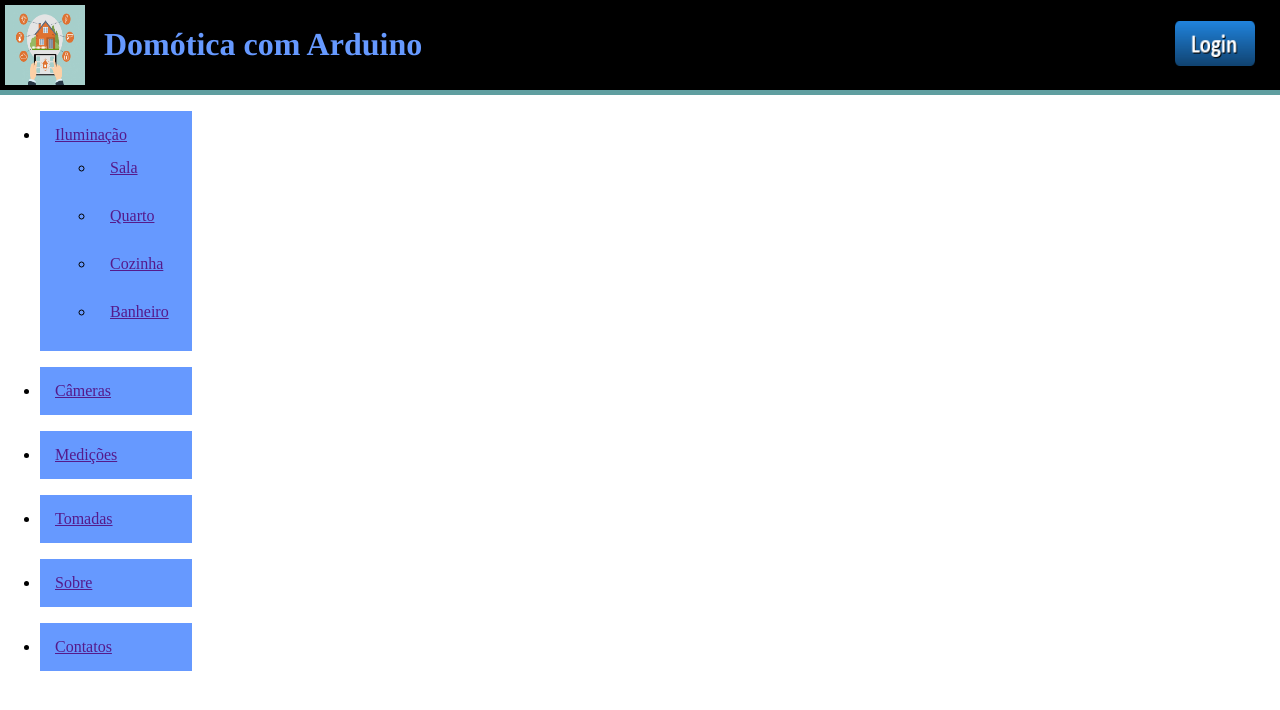
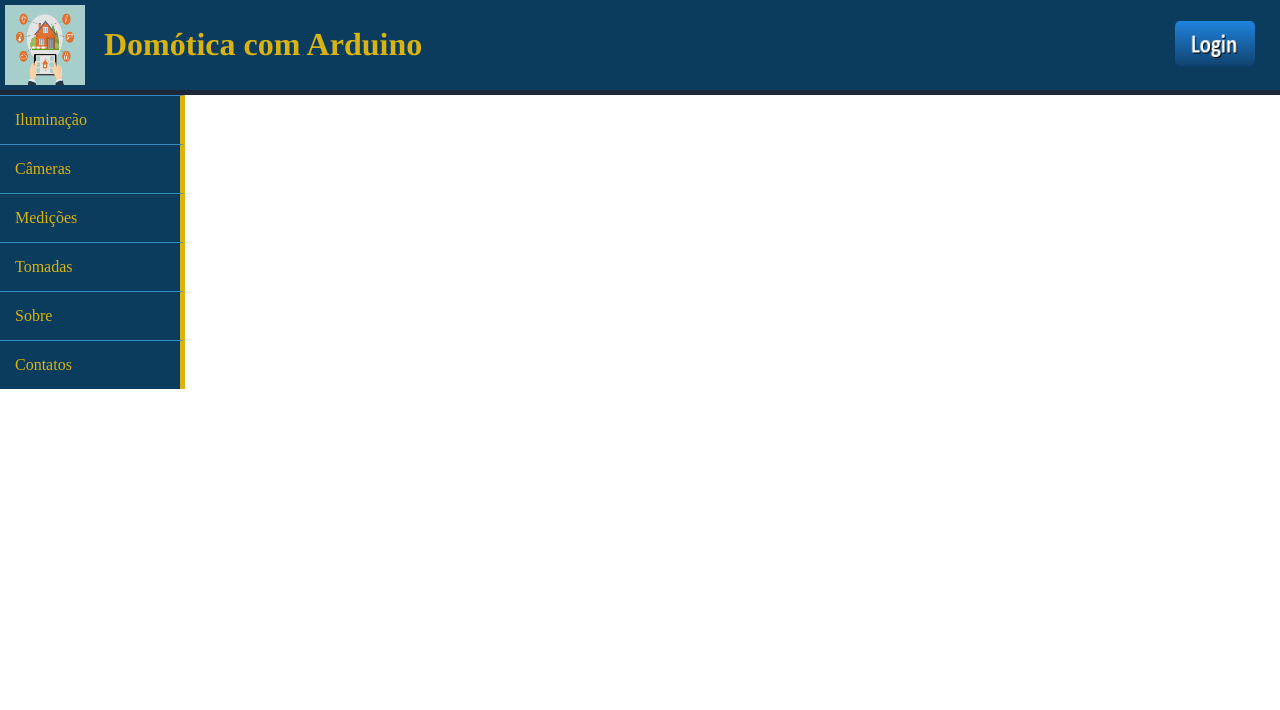
Before and after one commit to felipesantosIroh/domotica, a plain HTML site: page index.html in a window 1280 px wide. Drawn offline with Linux system fonts and the light colour scheme.

Commit message:
lateral bonita quase

```diff
--- a/css/main.css
+++ b/css/main.css
@@ -6,8 +6,8 @@ body{
 .cabecalho{
     width: 100%;
     height: 90px;
-    background-color: black;
-    border-bottom: 5px solid cadetblue;
+    background-color: #0B3C5D;
+    border-bottom: 5px solid #1D2739;
 }
 
 main{
@@ -25,13 +25,6 @@ main{
     float: right;
 }
 
-.main_image{
-    position: relative;
-    width: 100px;
-    height: 50px;
-
-}
-
 .functions{
     width: 15%;
     float: left;
@@ -40,10 +33,47 @@ main{
 
 }
 
+.functions ul{
+    list-style: none;
+    margin: 0;
+    padding: 0;
+}
+
 .functions ul li{
     padding: 15px;
     position: relative;
-    background-color: #6699ff;
+    background-color: #0B3C5D;
+    list-style: none;
+    width: 150px;
+    border-top: 1px solid #328CC1;
+    cursor: pointer;
+}
+
+.functions ul li:hover{
+    background-color: #328CC1;
+}
+.functions > ul > li{
+    border-right: 5px solid #D9B310;
+}
+
+.functions ul ul{
+    transition: all 0.3s;
+    opacity: 0;
+    position: absolute;
+    visibility: hidden;
+    left: 102%;
+    top: -2%;
+}
+
+.functions ul li:hover > ul{
+    opacity: 1;
+    visibility: visible;
+}
+
+.functions ul li a{
+    color: #D9B310;
+    text-decoration: none;
+
 }
 
 .logo{
@@ -51,7 +81,7 @@ main{
 }
 
 .textbv{
-    color: #6699ff;
+    color: #D9B310;
     position: relative;
     display: inline;
     left: 15px;
```
